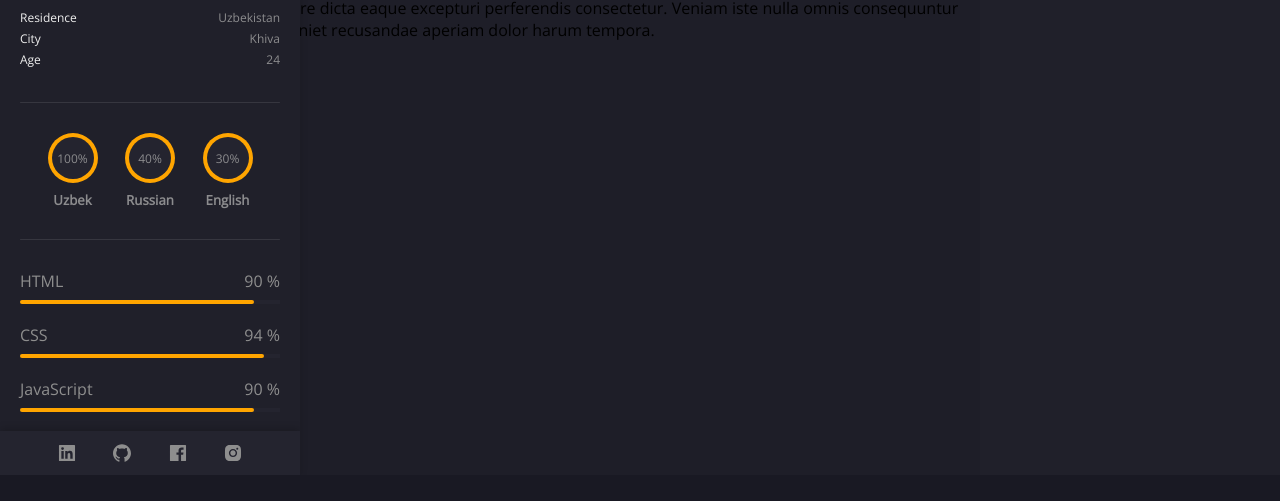
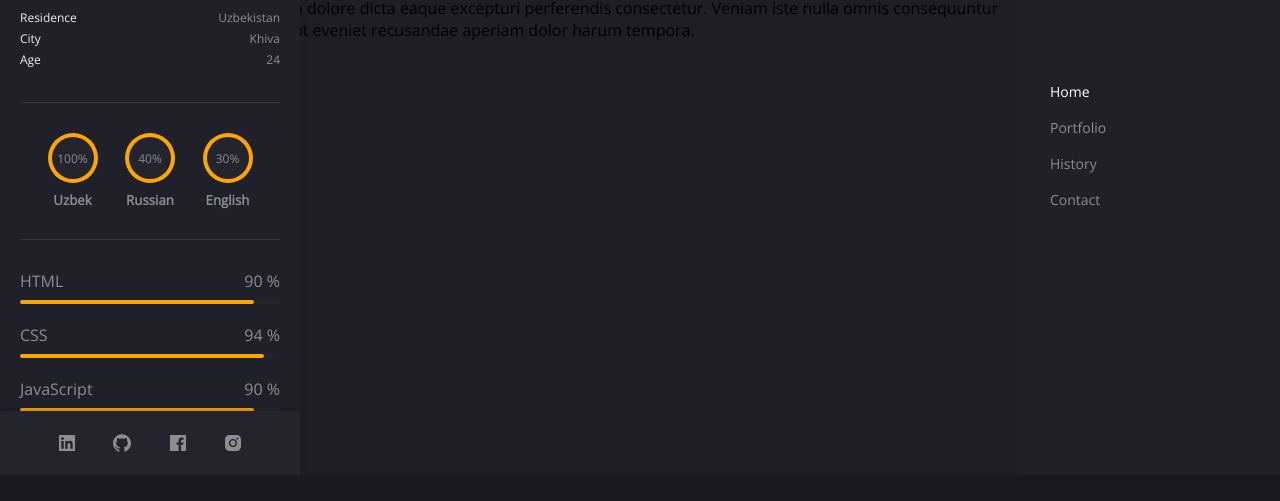
Before and after one commit to madrimovDev/portfolio-react, a React (Vite) app: page / in a window 1280 px wide. Both pictures are taken after a click on the button 1249 px from the left and 69 px from the top of the page. Shown: the part 285-786 px from the top of the page. Built offline with nearby package versions, Linux system fonts and the light colour scheme.

Commit message:
sidebar menu

```diff
--- a/src/assets/GlobalStyle.tsx
+++ b/src/assets/GlobalStyle.tsx
@@ -13,8 +13,8 @@ const GlobalStyle = () => {
 					list-style: none;
 					text-decoration: none;
 					font-family: 'Open Sans', sans-serif;
-					scrollbar-width: none;
-					-ms-overflow-style: none;
+
+
 				}
 				*::-webkit-scrollbar {
 					display: none;
--- a/src/components/layouts/sidebar/SidebarStyle.ts
+++ b/src/components/layouts/sidebar/SidebarStyle.ts
@@ -96,7 +96,7 @@ export const Button = styled.button({
 })
 export const SidebarFooterStyle = styled.div(
 	{
-		padding: '10px 20px',
+		padding: 20,
 		boxShadow: '0 -2px 8px rgba(0,0,0,0.2)',
 		display: 'flex',
 		justifyContent: 'space-evenly',
--- a/src/components/layouts/sidebarMenu/SidebarButton.tsx
+++ b/src/components/layouts/sidebarMenu/SidebarButton.tsx
@@ -4,11 +4,11 @@ import CloseOutlined from '@ant-design/icons/CloseOutlined'
 import MenuOutlined from '@ant-design/icons/MenuOutlined'
 
 interface SidebarButtonProps {
-	isShow: boolean,
+	isShow: boolean
 	toggleShow: () => void
 }
 
-const SidebarButton: FC<SidebarButtonProps> = ({isShow, toggleShow}) => {
+const SidebarButton: FC<SidebarButtonProps> = ({ isShow, toggleShow }) => {
 	return (
 		<MenuButtonStyle
 			isShow={isShow}
--- a/src/components/layouts/sidebarMenu/SidebarMenu.tsx
+++ b/src/components/layouts/sidebarMenu/SidebarMenu.tsx
@@ -1,13 +1,35 @@
 import React, { useRef } from 'react'
 
-import SidebarMenuStyle, { SidebarHeader, SidebarWrapper } from './SidebarMenuStyle'
+import SidebarMenuStyle, { ListItem, SidebarHeader, SidebarMenuList, SidebarWrapper } from './SidebarMenuStyle'
 import SidebarButton from './SidebarButton'
 
 import { useMenu } from '@/hooks'
+import { Link, useLocation } from 'react-router-dom'
+
+const menuList = [
+	{
+		title: 'Home',
+		href: '/'
+	},
+	{
+		title: 'Portfolio',
+		href: '/portfolio'
+	},
+	{
+		title: 'History',
+		href: '/history'
+	},
+	{
+		title: 'Contact',
+		href: '/contact'
+	}
+]
 
 const SidebarMenu = () => {
 	const ref = useRef<HTMLDivElement>(null)
+
 	const [isShow, toggleShow] = useMenu(ref)
+	const { pathname } = useLocation()
 
 	return (
 		<SidebarMenuStyle
@@ -20,6 +42,19 @@ const SidebarMenu = () => {
 						toggleShow={toggleShow}
 					/>
 				</SidebarHeader>
+				<SidebarMenuList>
+					{menuList.map((item, index) => {
+						return (
+							<ListItem
+								isShow={isShow}
+								active={pathname === item.href}
+								index={index}
+								key={item.title}>
+								<Link to={item.href}>{item.title}</Link>
+							</ListItem>
+						)
+					})}
+				</SidebarMenuList>
 			</SidebarWrapper>
 		</SidebarMenuStyle>
 	)
--- a/src/components/layouts/sidebarMenu/SidebarMenuStyle.ts
+++ b/src/components/layouts/sidebarMenu/SidebarMenuStyle.ts
@@ -1,10 +1,10 @@
 import styled from '@emotion/styled'
 
-const SidebarMenuStyle = styled('div')`
-	width: ${(props: { isShow: boolean }) => (props.isShow ? '300px' : '60px')};
+const SidebarMenuStyle = styled('nav')`
+	width: ${(props: { isShow: boolean }) => (props.isShow ? '260px' : '60px')};
 	height: 100%;
 	background: ${({ theme }) => theme.colors.sidebarBgColor};
-	transition: 0.25s ease-out;
+	transition: 0.55s ease-in-out;
 	position: relative;
 `
 export const MenuButtonStyle = styled('button')`
@@ -17,12 +17,38 @@ export const MenuButtonStyle = styled('button')`
 	cursor: pointer;
 `
 export const SidebarWrapper = styled('div')`
-	width: 300px;
+	width: 26 0px;
 	height: 100%;
+	display: flex;
+	flex-direction: column;
 `
 export const SidebarHeader = styled('div')`
 	height: 60px;
 	background: ${(props) => props.theme.colors.accentBgColor};
 `
+export const SidebarMenuList = styled.ul({
+	display: 'flex',
+	flexDirection: 'column',
+	justifyContent: 'center',
+	gap: 14,
+	marginLeft: 30,
+	flexGrow: 1,
+	transition: '0.25s ease-out'
+})
+
+export const ListItem = styled.li({}, (props: { index: number; isShow: boolean; active: boolean }) => ({
+	transition: '0.55s',
+	transitionDelay: props.index > 0 ? (props.index * 0.1) + 's' : '0s',
+	opacity: props.isShow ? 1 : 0,
+	transform: `translateX(${props.isShow ? 0 : '30px'})`,
+	a: {
+		transition: '0.25s',
+		fontSize: 14,
+		color: props.active ? 'white' : '#8e8e8e',
+		'&:hover': {
+			color: 'white'
+		}
+	}
+}))
 
 export default SidebarMenuStyle
```
